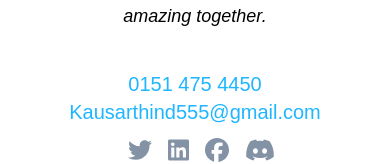
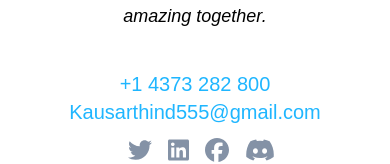
Before and after one commit to kausarthind/react_portfolio, a React (Vite) app: page /contact in a window 390 px wide. Shown: the part 226-390 px from the top of the page. Built offline with nearby package versions, Linux system fonts and the light colour scheme.

Commit message:
phone number update

```diff
--- a/src/pages/Contacts.jsx
+++ b/src/pages/Contacts.jsx
@@ -21,8 +21,8 @@ export const Contacts = () => {
 
           <div className="mt-10 text-center">
             <div className="flex flex-col">
-              <a href="tel:01514754450" className="text-xl text-blue">
-                0151 475 4450
+              <a href="tel:+14373282800" className="text-xl text-blue">
+                +1 4373 282 800
               </a>
               <a href="mailto:Kausarthind555@gmail.com" className="text-xl  text-blue">
               Kausarthind555@gmail.com
```
